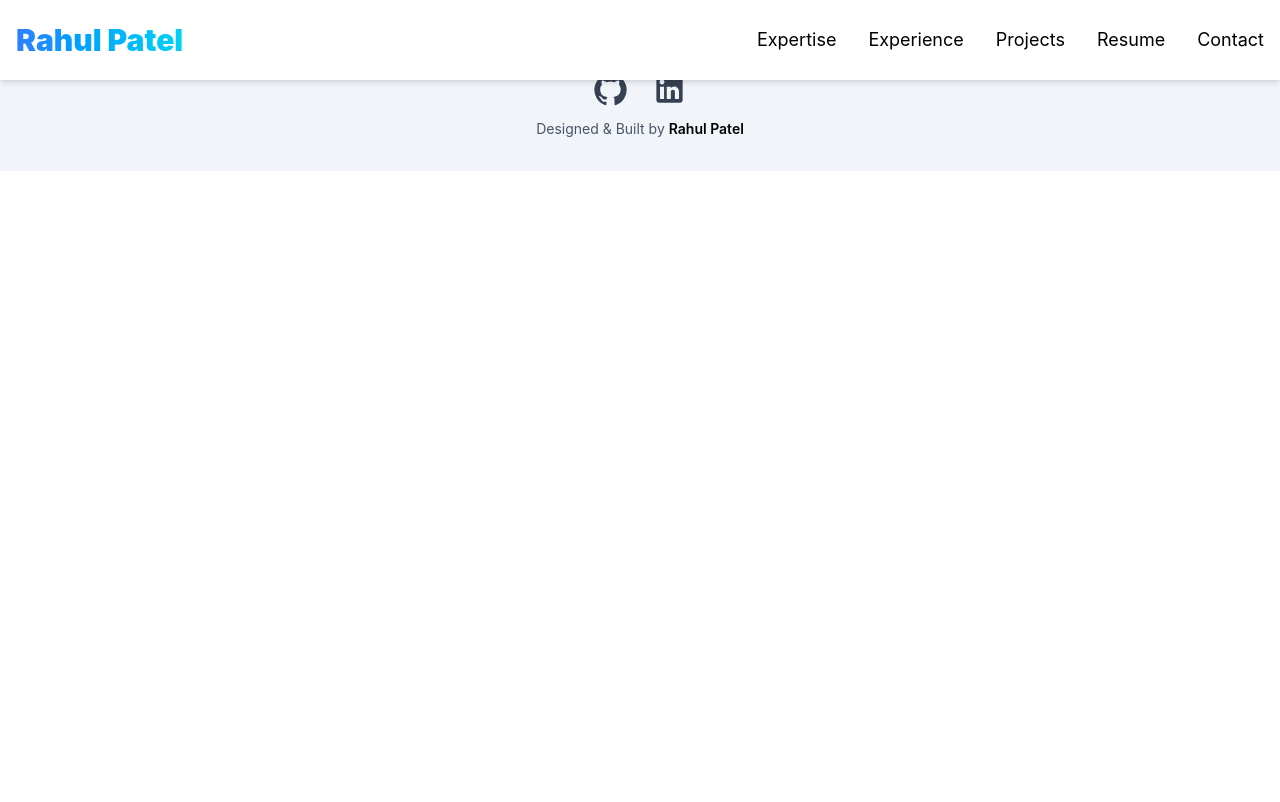
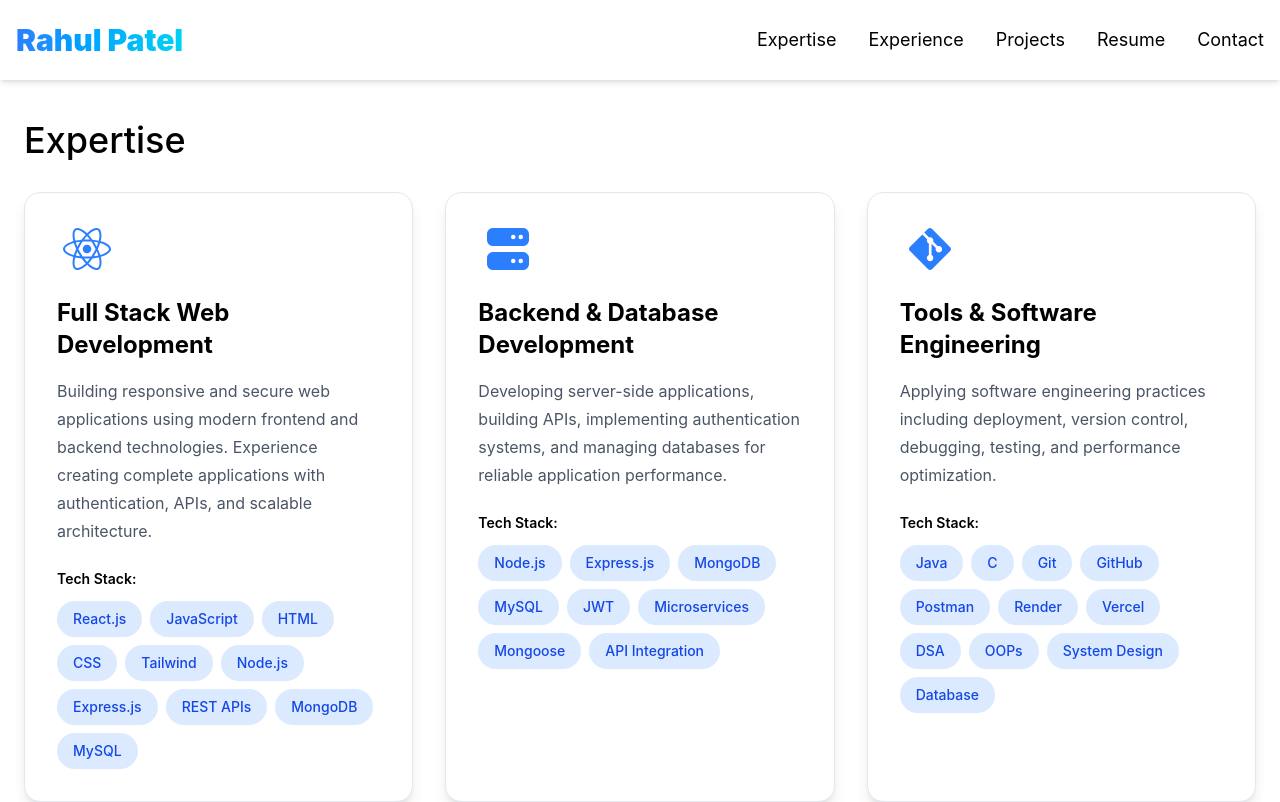
Before and after one commit to appy-spec/portfolio, a React (Vite) app: page / in a window 1280 px wide. Shown: the top 802 px of the page. Built offline with nearby package versions, Linux system fonts and the light colour scheme.

Commit message:
add the expertise

```diff
--- a/package.json
+++ b/package.json
@@ -12,6 +12,9 @@
   "dependencies": {
     "@emotion/react": "^11.14.0",
     "@emotion/styled": "^11.14.1",
+    "@fortawesome/free-brands-svg-icons": "^7.2.0",
+    "@fortawesome/free-solid-svg-icons": "^7.2.0",
+    "@fortawesome/react-fontawesome": "^3.3.1",
     "@mui/icons-material": "^9.1.0",
     "@mui/material": "^9.1.0",
     "@tailwindcss/vite": "^4.3.0",
--- a/src/App.jsx
+++ b/src/App.jsx
@@ -1,12 +1,14 @@
 import react from 'react';
 import Navbar from './components/Navbar';
 import Footer from './components/Footer';
+import Expertise from './components/Expertise';
 
 function App() {
 
   return (
     <>
       <Navbar />
+      <Expertise />
       <Footer />
     </>
   )
--- a/src/components/Expertise.jsx
+++ b/src/components/Expertise.jsx
@@ -0,0 +1,138 @@
+import React from "react";
+import { FontAwesomeIcon } from "@fortawesome/react-fontawesome";
+import { faReact, faGitAlt } from "@fortawesome/free-brands-svg-icons";
+
+import { faServer, faCode } from "@fortawesome/free-solid-svg-icons";
+
+const labelsFirst = [
+  "React.js",
+  "JavaScript",
+  "HTML",
+  "CSS",
+  "Tailwind",
+  "Node.js",
+  "Express.js",
+  "REST APIs",
+  "MongoDB",
+  "MySQL",
+];
+
+const labelsSecond = [
+  "Node.js",
+  "Express.js",
+  "MongoDB",
+  "MySQL",
+  "JWT",
+  "Microservices",
+  "Mongoose",
+  "API Integration",
+];
+
+const labelsThird = [
+  "Java",
+  "C",
+  "Git",
+  "GitHub",
+  "Postman",
+  "Render",
+  "Vercel",
+  "DSA",
+  "OOPs",
+  "System Design",
+  "Database",
+];
+
+const skills = [
+  {
+    icon: faReact,
+    title: "Full Stack Web Development",
+
+    desc: "Building responsive and secure web applications using modern frontend and backend technologies. Experience creating complete applications with authentication, APIs, and scalable architecture.",
+
+    tech: labelsFirst,
+  },
+
+  {
+    icon: faServer,
+    title: "Backend & Database Development",
+
+    desc: "Developing server-side applications, building APIs, implementing authentication systems, and managing databases for reliable application performance.",
+
+    tech: labelsSecond,
+  },
+
+  {
+    icon: faGitAlt,
+    title: "Tools & Software Engineering",
+
+    desc: "Applying software engineering practices including deployment, version control, debugging, testing, and performance optimization.",
+
+    tech: labelsThird,
+  },
+];
+
+function Expertise() {
+  return (
+    <section id="expertise" className="min-h-screen px-6 py-20 mt-10">
+      <div className="max-w-7xl mx-auto">
+        <h1 className="text-3xl md:text-4xl font-black font-medium mb-8">Expertise</h1>
+
+        <div className="grid gap-8 md:grid-cols-2 lg:grid-cols-3">
+          {skills.map((skill, index) => (
+            <div
+              key={index}
+              className="
+                rounded-2xl
+                border
+                border-slate-200
+                bg-white
+                p-8
+                shadow-lg
+                transition-all
+                duration-300
+                hover:-translate-y-2
+                hover:shadow-2xl
+              "
+            >
+              <div className="mb-6 text-blue-500">
+                <FontAwesomeIcon icon={skill.icon} size="3x" />
+              </div>
+
+              <h3 className="text-2xl font-bold mb-4">{skill.title}</h3>
+
+              <p className="text-gray-600 leading-7 mb-6">{skill.desc}</p>
+
+              <div className="flex flex-wrap gap-2">
+                <span className="font-semibold text-sm w-full mb-1">
+                  Tech Stack:
+                </span>
+
+                {skill.tech.map((label) => (
+                  <span
+                    key={label}
+                    className="
+                      rounded-full
+                      bg-blue-100
+                      px-4
+                      py-2
+                      text-sm
+                      font-medium
+                      text-blue-700
+                      transition
+                      hover:bg-blue-500
+                      hover:text-white
+                    "
+                  >
+                    {label}
+                  </span>
+                ))}
+              </div>
+            </div>
+          ))}
+        </div>
+      </div>
+    </section>
+  );
+}
+
+export default Expertise;
--- a/src/components/Footer.jsx
+++ b/src/components/Footer.jsx
@@ -3,9 +3,8 @@ import LinkedInIcon from "@mui/icons-material/LinkedIn";
 
 function Footer() {
   return (
-    <footer className="py-8 mt-10 bg-slate-100">
+    <footer id="footer" className="py-8 mt-10 bg-slate-100">
       <div className="container mx-auto flex flex-col items-center gap-3">
-
         <div className="flex items-center gap-6">
           <a
             href="https://github.com/appy-spec"
@@ -28,9 +27,7 @@ function Footer() {
 
         <p className="text-sm text-gray-600 text-center">
           Designed & Built by{" "}
-          <span className="font-semibold text-black">
-            Rahul Patel
-          </span>
+          <span className="font-semibold text-black">Rahul Patel</span>
         </p>
       </div>
     </footer>
--- a/src/components/Navbar.jsx
+++ b/src/components/Navbar.jsx
@@ -5,9 +5,8 @@ function Navbar() {
   const [menuOpen, setMenuOpen] = useState(false);
 
   return (
-    <nav className="navbar shadow-md px-4 py-2 fixed top-0 left-0 right-0 z-50 bg-white">
+    <nav id="navbar" className="navbar shadow-md px-4 py-2 fixed top-0 left-0 right-0 z-50 bg-white">
       <div className="flex items-center justify-between h-16">
-        {/* Logo */}
         <div className="text-2xl md:text-3xl font-black bg-gradient-to-r from-blue-500 to-cyan-400 bg-clip-text text-transparent">
           <h1>Rahul Patel</h1>
         </div>
@@ -34,8 +33,6 @@ function Navbar() {
             Contact
           </button>
         </div>
-
-        {/* Mobile Hamburger */}
         <button
           className="md:hidden text-3xl"
           onClick={() => setMenuOpen(!menuOpen)}
```
Also changed, not shown: 1 other file (tests, documents, lock files or other folders).
